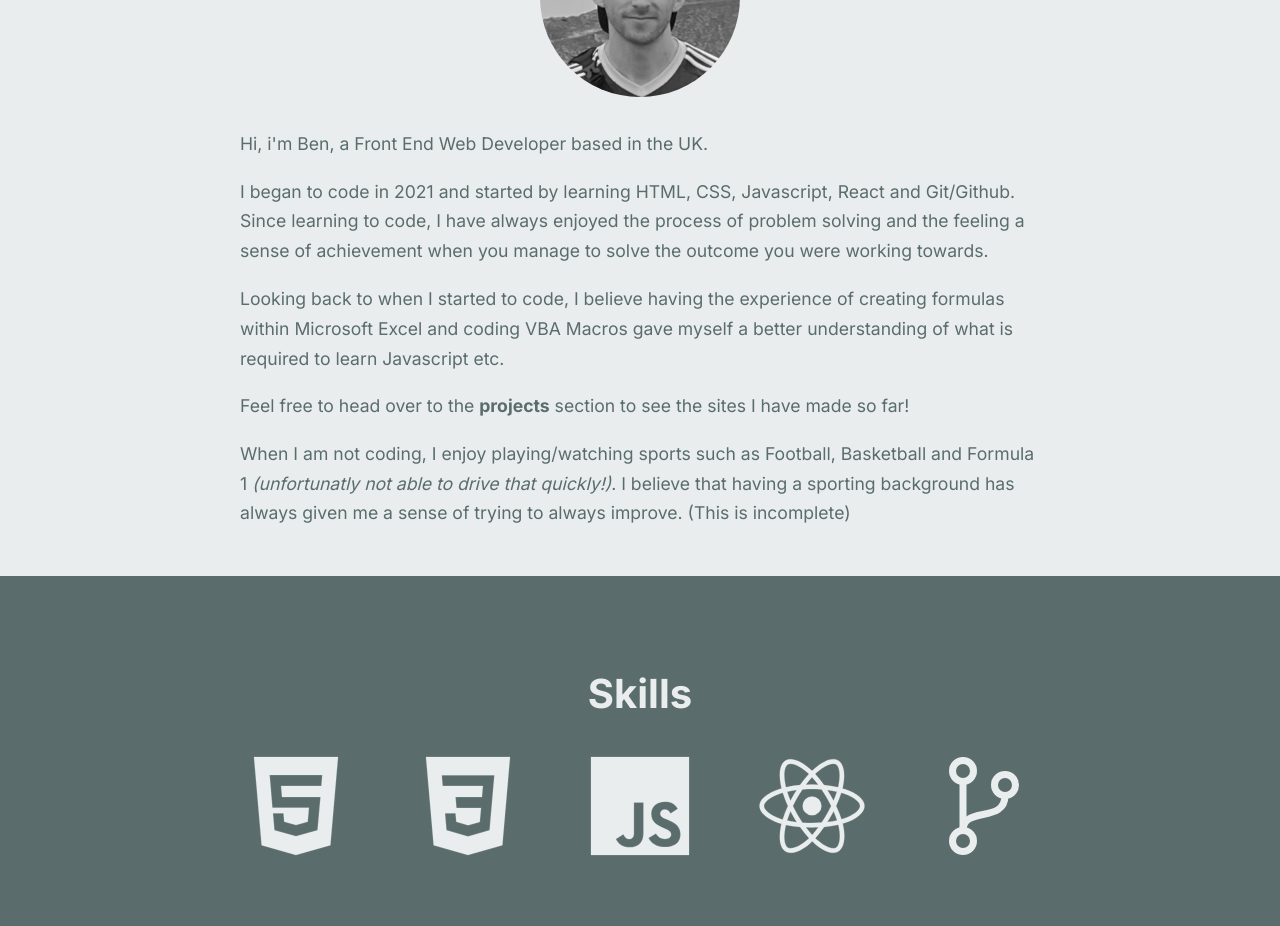
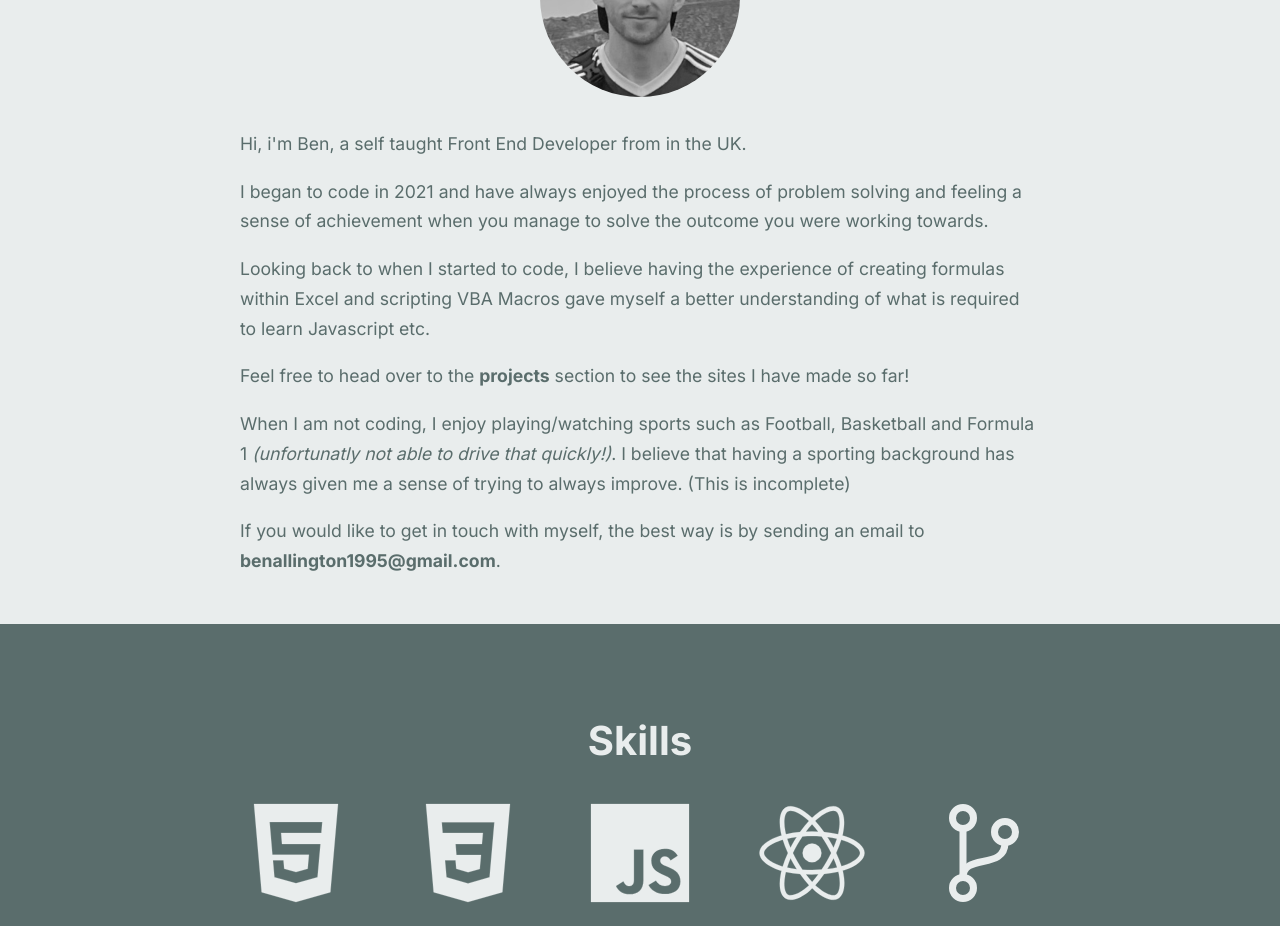
Before and after one commit to BenAllington95/my-portfolio-reactjs, a React (Create React App) app in the folder my-app/: page / in a window 1280 px wide. Shown: the part 1060-1986 px from the top of the page. Built offline with nearby package versions, Linux system fonts and the light colour scheme.

Commit message:
Update About.js

```diff
--- a/my-app/src/About.js
+++ b/my-app/src/About.js
@@ -5,11 +5,12 @@ function About() {
           <div className="container reveal">
             <h2 className="sub-heading">About</h2>
             <img className="about-img" src={require("./images/profile-img.png")} />
-            <p className="about-text">Hi, i'm Ben, a Front End Web Developer based in the UK.</p>
-            <p className="about-text">I began to code in 2021 and started by learning HTML, CSS, Javascript, React and Git/Github. Since learning to code, I have always enjoyed the process of problem solving and the feeling a sense of achievement when you manage to solve the outcome you were working towards.</p>
-            <p className="about-text">Looking back to when I started to code, I believe having the experience of creating formulas within Microsoft Excel and coding VBA Macros gave myself a better understanding of what is required to learn Javascript etc.</p>
+            <p className="about-text">Hi, i'm Ben, a self taught Front End Developer from in the UK.</p>
+            <p className="about-text">I began to code in 2021 and have always enjoyed the process of problem solving and feeling a sense of achievement when you manage to solve the outcome you were working towards.</p>
+            <p className="about-text">Looking back to when I started to code, I believe having the experience of creating formulas within Excel and scripting VBA Macros gave myself a better understanding of what is required to learn Javascript etc.</p>
             <p className="about-text">Feel free to head over to the <span className="accent-text"><a href="#projects">projects</a></span> section to see the sites I have made so far!</p>
             <p className="about-text">When I am not coding, I enjoy playing/watching sports such as Football, Basketball and Formula 1 <span className="italic">(unfortunatly not able to drive that quickly!)</span>. I believe that having a sporting background has always given me a sense of trying to always improve. (This is incomplete)</p>
+            <p className="about-text">If you would like to get in touch with myself, the best way is by sending an email to <a href="mailto: benallington1995@gmail.com"><span className="accent-text">benallington1995@gmail.com</span></a>.</p>
           </div>
       </div>
     );
```
